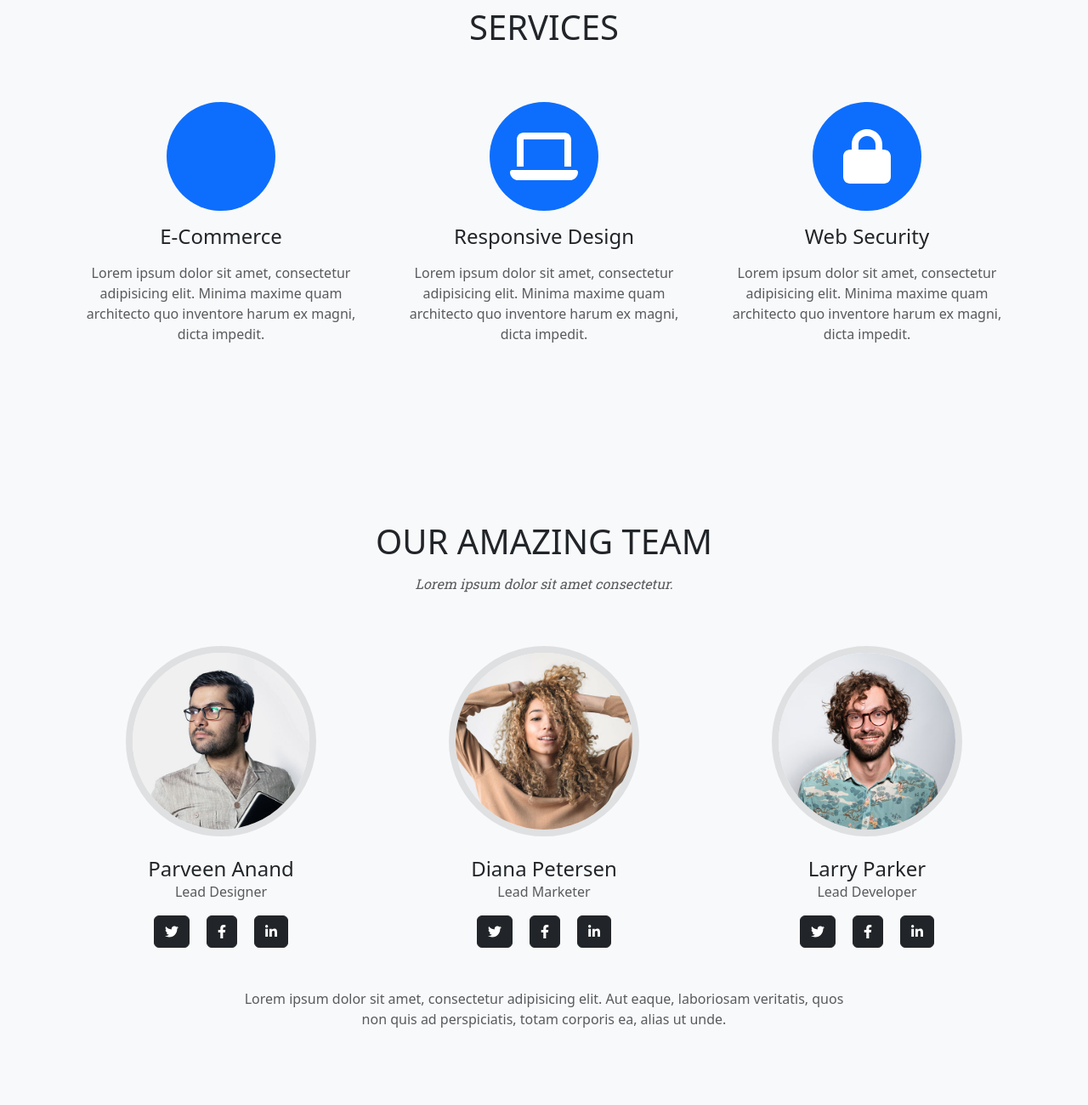
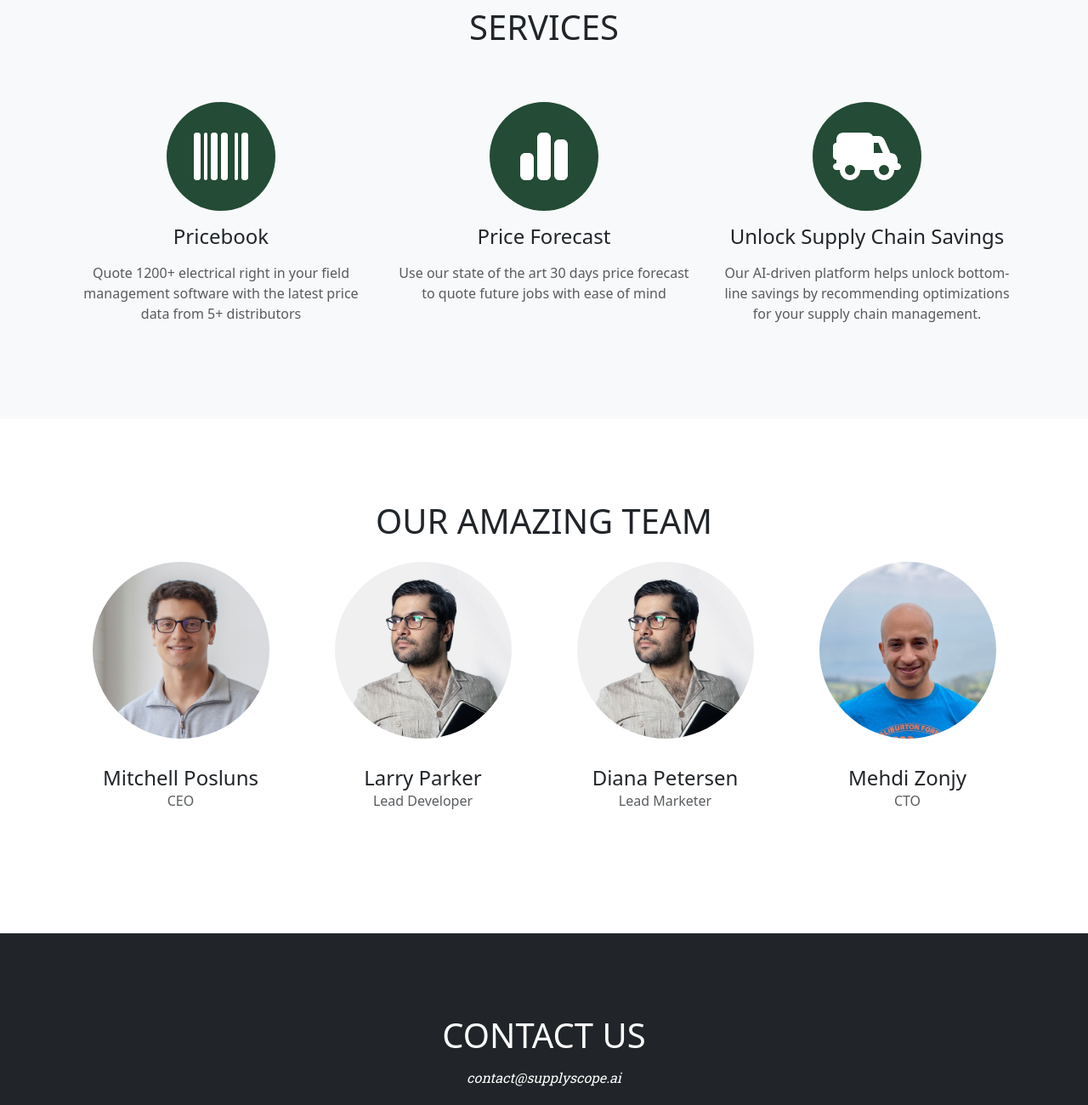
Before and after one commit to Supply-Scope-AI/Supply-Scope-AI.github.io, a plain HTML site: page index.html in a window 1280 px wide. Shown: the part 740-2040 px from the top of the page at 85% size. Drawn offline with nearby package versions, Linux system fonts and the light colour scheme.

Commit message:
fill content and improve design

```diff
--- a/index.html
+++ b/index.html
@@ -4,9 +4,9 @@
 <head>
     <meta charset="UTF-8">
     <meta name="viewport" content="width=device-width, initial-scale=1.0">
-    <title>SupplyScope AI - Branding Page</title>
+    <title>SupplyScope AI</title>
     <!-- Font Awesome icons (free version)-->
-    <script src="https://use.fontawesome.com/releases/v6.3.0/js/all.js" crossorigin="anonymous"></script>
+    <script src="https://use.fontawesome.com/releases/v6.6.0/js/all.js" crossorigin="anonymous"></script>
     <!-- Google fonts-->
     <link href="https://fonts.googleapis.com/css?family=Montserrat:400,700" rel="stylesheet" type="text/css" />
     <link href="https://fonts.googleapis.com/css?family=Roboto+Slab:400,100,300,700" rel="stylesheet" type="text/css" />
@@ -103,6 +103,9 @@
             font-family: "Roboto Slab", -apple-system, BlinkMacSystemFont, "Segoe UI", Roboto, "Helvetica Neue", Arial, sans-serif, "Apple Color Emoji", "Segoe UI Emoji", "Segoe UI Symbol", "Noto Color Emoji";
             margin-bottom: 4rem;
         }
+        .page-section .icon {
+            color: #234b35
+        }
 
         .team-member {
             margin-bottom: 3rem;
@@ -112,7 +115,7 @@
         .team-member img {
             width: 14rem;
             height: 14rem;
-            border: 0.5rem solid rgba(0, 0, 0, 0.1);
+            border: 0.5rem solid rgba(255, 255, 255, 0.1);
         }
 
         .team-member h4,
@@ -189,87 +192,66 @@
             <div class="row text-center">
                 <div class="col-md-4">
                     <span class="fa-stack fa-4x">
-                        <i class="fas fa-circle fa-stack-2x text-primary"></i>
-                        <i class="fa-solid fa-file-spreadsheet"></i>
+                        <i class="fas fa-circle fa-stack-2x icon"></i>
+                        <i class="fas fa-barcode  fa-stack-1x fa-inverse"></i>
                         <!-- <i class="fas fa-shopping-cart fa-stack-1x fa-inverse"></i> -->
                     </span>
-                    <h4 class="my-3">E-Commerce</h4>
-                    <p class="text-muted">Lorem ipsum dolor sit amet, consectetur adipisicing elit. Minima maxime quam
-                        architecto quo inventore harum ex magni, dicta impedit.</p>
+                    <h4 class="my-3">Pricebook</h4>
+                    <p class="text-muted">Quote 1200+ electrical right in your field management software with the latest price data from 5+ distributors</p>
                 </div>
                 <div class="col-md-4">
                     <span class="fa-stack fa-4x">
-                        <i class="fas fa-circle fa-stack-2x text-primary"></i>
-                        <i class="fas fa-laptop fa-stack-1x fa-inverse"></i>
+                        <i class="fas fa-circle fa-stack-2x icon"></i>
+                        <i class="fas fa-chart-simple fa-stack-1x fa-inverse"></i>
                     </span>
-                    <h4 class="my-3">Responsive Design</h4>
-                    <p class="text-muted">Lorem ipsum dolor sit amet, consectetur adipisicing elit. Minima maxime quam
-                        architecto quo inventore harum ex magni, dicta impedit.</p>
+                    <h4 class="my-3">Price Forecast</h4>
+                    <p class="text-muted">Use our state of the art 30 days price forecast to quote future jobs with ease of mind</p>
                 </div>
                 <div class="col-md-4">
                     <span class="fa-stack fa-4x">
-                        <i class="fas fa-circle fa-stack-2x text-primary"></i>
-                        <i class="fas fa-lock fa-stack-1x fa-inverse"></i>
+                        <i class="fas fa-circle fa-stack-2x icon"></i>
+                        <i class="fas fa-truck-field fa-stack-1x fa-inverse"></i>
                     </span>
-                    <h4 class="my-3">Web Security</h4>
-                    <p class="text-muted">Lorem ipsum dolor sit amet, consectetur adipisicing elit. Minima maxime quam
-                        architecto quo inventore harum ex magni, dicta impedit.</p>
+                    <h4 class="my-3">Unlock Supply Chain Savings</h4>
+                    <p class="text-muted">Our AI-driven platform helps unlock bottom-line savings by recommending optimizations for your supply chain management.</p>
                 </div>
             </div>
         </div>
     </section>
     <!-- Team-->
-    <section class="page-section bg-light" id="team">
+    <section class="page-section" id="team">
         <div class="container">
             <div class="text-center">
                 <h2 class="section-heading text-uppercase">Our Amazing Team</h2>
-                <h3 class="section-subheading text-muted">Lorem ipsum dolor sit amet consectetur.</h3>
             </div>
             <div class="row">
-                <div class="col-lg-4">
+                <div class="col-lg-3">
+                    <div class="team-member">
+                        <img class="mx-auto rounded-circle" src="assets/img/team/mitch.jpg" alt="..." />
+                        <h4>Mitchell Posluns</h4>
+                        <p class="text-muted">CEO</p>
+                    </div>
+                </div>
+                <div class="col-lg-3">
                     <div class="team-member">
                         <img class="mx-auto rounded-circle" src="assets/img/team/1.jpg" alt="..." />
-                        <h4>Parveen Anand</h4>
-                        <p class="text-muted">Lead Designer</p>
-                        <a class="btn btn-dark btn-social mx-2" href="#!" aria-label="Parveen Anand Twitter Profile"><i
-                                class="fab fa-twitter"></i></a>
-                        <a class="btn btn-dark btn-social mx-2" href="#!" aria-label="Parveen Anand Facebook Profile"><i
-                                class="fab fa-facebook-f"></i></a>
-                        <a class="btn btn-dark btn-social mx-2" href="#!" aria-label="Parveen Anand LinkedIn Profile"><i
-                                class="fab fa-linkedin-in"></i></a>
+                        <h4>Larry Parker</h4>
+                        <p class="text-muted">Lead Developer</p>
                     </div>
                 </div>
-                <div class="col-lg-4">
+                <div class="col-lg-3">
                     <div class="team-member">
-                        <img class="mx-auto rounded-circle" src="assets/img/team/2.jpg" alt="..." />
+                        <img class="mx-auto rounded-circle" src="assets/img/team/1.jpg" alt="..." />
                         <h4>Diana Petersen</h4>
                         <p class="text-muted">Lead Marketer</p>
-                        <a class="btn btn-dark btn-social mx-2" href="#!" aria-label="Diana Petersen Twitter Profile"><i
-                                class="fab fa-twitter"></i></a>
-                        <a class="btn btn-dark btn-social mx-2" href="#!"
-                            aria-label="Diana Petersen Facebook Profile"><i class="fab fa-facebook-f"></i></a>
-                        <a class="btn btn-dark btn-social mx-2" href="#!"
-                            aria-label="Diana Petersen LinkedIn Profile"><i class="fab fa-linkedin-in"></i></a>
                     </div>
                 </div>
-                <div class="col-lg-4">
+                <div class="col-lg-3">
                     <div class="team-member">
-                        <img class="mx-auto rounded-circle" src="assets/img/team/3.jpg" alt="..." />
-                        <h4>Larry Parker</h4>
-                        <p class="text-muted">Lead Developer</p>
-                        <a class="btn btn-dark btn-social mx-2" href="#!" aria-label="Larry Parker Twitter Profile"><i
-                                class="fab fa-twitter"></i></a>
-                        <a class="btn btn-dark btn-social mx-2" href="#!" aria-label="Larry Parker Facebook Profile"><i
-                                class="fab fa-facebook-f"></i></a>
-                        <a class="btn btn-dark btn-social mx-2" href="#!" aria-label="Larry Parker LinkedIn Profile"><i
-                                class="fab fa-linkedin-in"></i></a>
+                        <img class="mx-auto rounded-circle" src="assets/img/team/mehdi.jpeg" alt="..." />
+                        <h4>Mehdi Zonjy</h4>
+                        <p class="text-muted">CTO</p>
                     </div>
-                </div>
-            </div>
-            <div class="row">
-                <div class="col-lg-8 mx-auto text-center">
-                    <p class="large text-muted">Lorem ipsum dolor sit amet, consectetur adipisicing elit. Aut eaque,
-                        laboriosam veritatis, quos non quis ad perspiciatis, totam corporis ea, alias ut unde.</p>
                 </div>
             </div>
         </div>
```
Also changed, not shown: assets/img/banner.svg (deleted), assets/img/header-bg.jpg (deleted), assets/img/map-image.png (deleted), assets/img/navbar-logo.svg (deleted), assets/img/team/2.jpg (deleted), assets/img/team/3.jpg (deleted), assets/img/team/mehdi.jpeg (added), assets/img/team/mitch.jpg (added), 1 other file.
